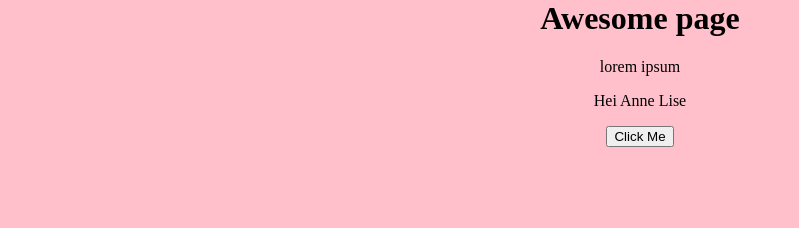
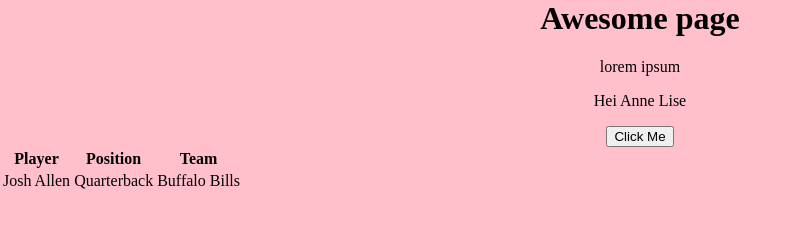
Before and after one commit to limesnej/awesomepage, a plain HTML site: page index.html in a window 1280 px wide. Shown: the whole page, without its empty margins (0-799 px from the left). Drawn offline with Linux system fonts and the light colour scheme.

Commit message:
Added a table

```diff
--- a/index.html
+++ b/index.html
@@ -12,6 +12,18 @@
     <p>lorem ipsum </p>
     <p>Hei Anne Lise</p>
     <button onclick="myFunc()">Click Me</button>
+    <table>
+        <tr>
+            <th>Player</th>
+            <th>Position</th>
+            <th>Team</th>
+        </tr>
+        <tr>
+            <td>Josh Allen</td>
+            <td>Quarterback</td>
+            <td>Buffalo Bills</td>
+        </tr>
+    </table>
 
 </body>
 </html>
```
